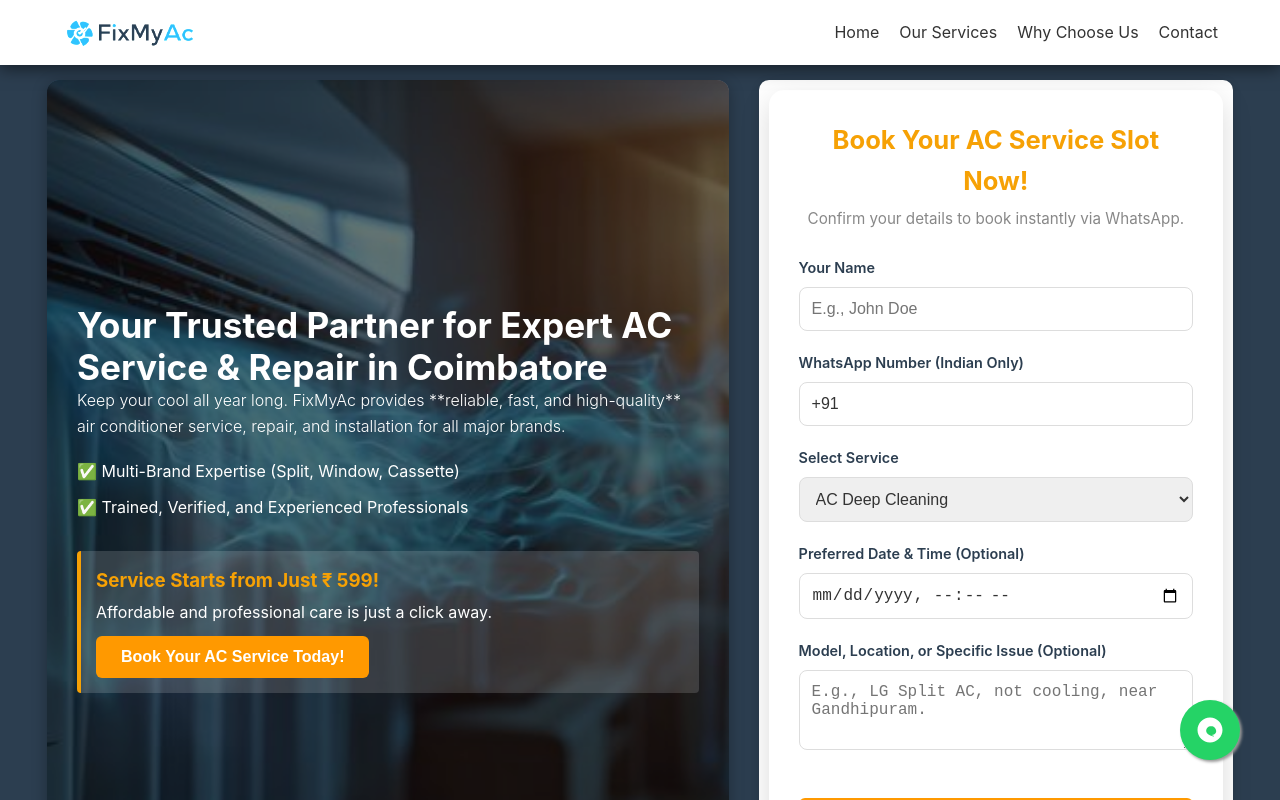
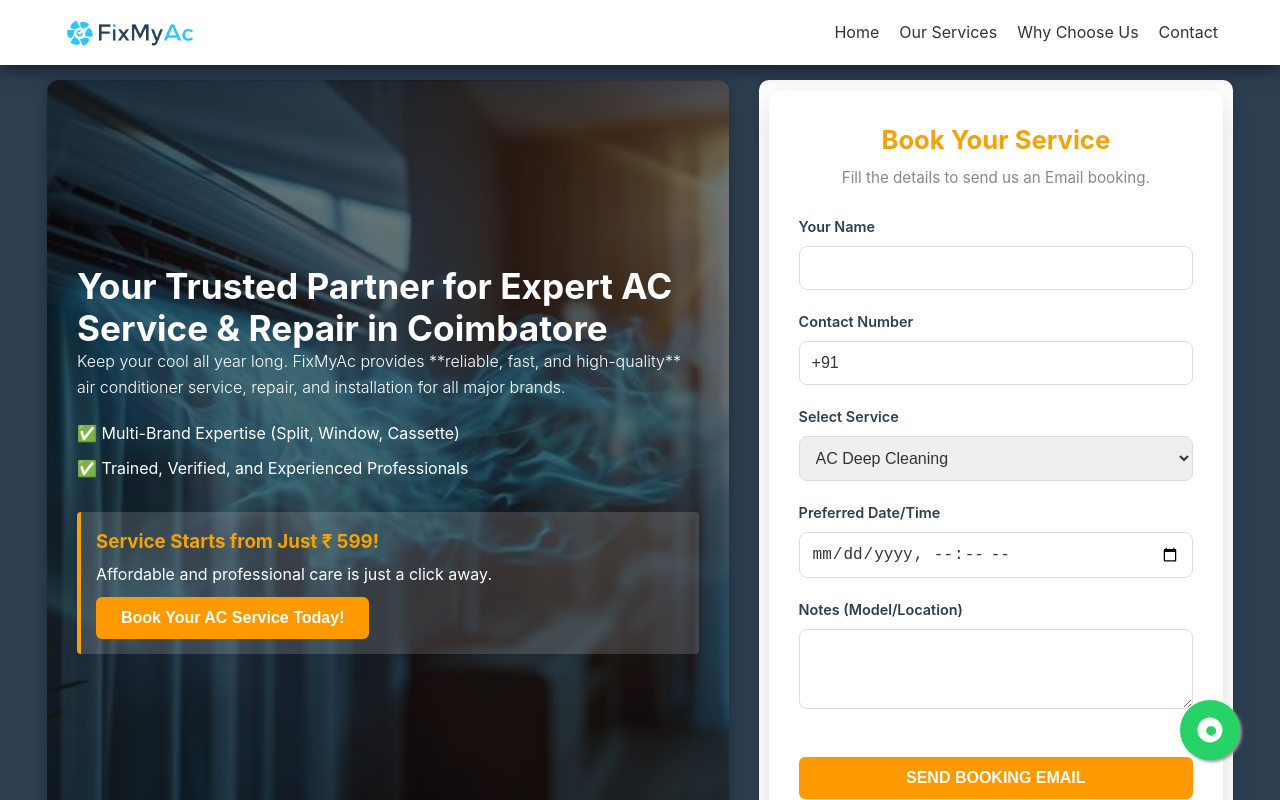
Before and after one commit to radhakrishnan-dev/fixmyac-frontend, a React (Create React App) app: page / in a window 1280 px wide. Shown: the top 800 px of the page. Built offline with nearby package versions, Linux system fonts and the light colour scheme.

Commit message:
Changed booking method from WhatsApp to Email

```diff
--- a/src/components/BookingForm.tsx
+++ b/src/components/BookingForm.tsx
@@ -1,26 +1,23 @@
-// src/components/BookingForm.tsx (UPDATED for +91 Prefix)
+// src/components/BookingForm.tsx (UPDATED for Email)
 import React, { useState, FormEvent } from 'react';
 import './BookingForm.css';
 
-// Define the initial state structure for the form
 interface FormState {
     name: string;
-    whatsapp: string;
+    whatsapp: string; // Keep variable name or change to phone
     service: string;
     dateTime: string;
     issue: string;
 }
 
-// Set the initial whatsapp state to the mandatory '+91' prefix
 const initialFormState: FormState = {
     name: '',
-    whatsapp: '+91', // Start with the fixed prefix
+    whatsapp: '+91',
     service: 'AC Deep Cleaning',
     dateTime: '',
     issue: '',
 };
 
-// Mock list of services for the dropdown
 const serviceOptions = [
     'AC Deep Cleaning',
     'Routine AC Service & Maintenance',
@@ -34,160 +31,75 @@ const BookingForm: React.FC = () => {
 
     const handleChange = (e: React.ChangeEvent<HTMLInputElement | HTMLSelectElement | HTMLTextAreaElement>) => {
         const { name, value } = e.target;
-
-        if (name === 'whatsapp') {
-            // Logic to ensure '+91' is always the prefix and prevent removal
-            let updatedValue = value;
-
-            if (!updatedValue.startsWith('+91')) {
-                // If user somehow deletes '+91', re-add it immediately
-                updatedValue = '+91' + updatedValue.replace(/[^0-9]/g, '');
-
-                // If they backspace over the '1', and the value is '+9', correct it to '+91'
-                if (updatedValue === '+9') {
-                    updatedValue = '+91';
-                }
-            }
-            // Update state with the enforced prefix
-            setFormData(prev => ({ ...prev, [name]: updatedValue }));
-        } else {
-            setFormData(prev => ({ ...prev, [name]: value }));
-        }
-    };
-
-    /**
-     * Cleans the WhatsApp number (removes +91 and any non-digit chars) for use in the message body.
-     * The full number (including +91) is needed for the WhatsApp URL.
-     * @returns {string} Cleaned number for message display.
-     */
-    const cleanWhatsAppNumber = (number: string): string => {
-        // Remove '+91' prefix if present, and remove any non-digit characters.
-        return number.replace(/^\+91/, '').replace(/[^0-9]/g, '');
-    };
-
-
-    const generateWhatsAppMessage = (): string => {
-        // Get the cleaned number for display in the message body
-        const displayedNumber = cleanWhatsAppNumber(formData.whatsapp);
-
-        const preferredDateTime = formData.dateTime.trim() || 'Not specified';
-        const additionalNotes = formData.issue.trim() || 'No additional notes provided.';
-
-        const messageText = `
---- FIXMYAC SERVICE REQUEST ---
-Dear Admin,
-I would like to book an AC service slot.
-
-1. Customer Name: ${formData.name}
-2. Contact (WhatsApp): +91${displayedNumber}
-3. Service Required: ${formData.service}
-4. Preferred Date/Time: ${preferredDateTime}
-5. Additional Notes: ${additionalNotes}
-
-Please confirm the slot and share the technician details. Thank you!
-        `.trim();
-
-        return encodeURIComponent(messageText);
+        setFormData(prev => ({ ...prev, [name]: value }));
     };
 
     const handleSubmit = (e: FormEvent) => {
         e.preventDefault();
 
-        // Validation: Ensure number is more than just '+91' (i.e., has actual digits)
-        if (!formData.name || formData.whatsapp.length <= 3 || !formData.service) {
-            alert("Please fill in your Name, WhatsApp Number (must include 10 digits), and Service Required.");
+        if (!formData.name || formData.whatsapp.length <= 3) {
+            alert("Please fill in your Name and Contact Number.");
             return;
         }
 
-        // Use the full number (including +91) for the WhatsApp URL
-        const businessNumber = '919787207758';
-        const message = generateWhatsAppMessage();
+        // --- EMAIL LOGIC ---
+        const adminEmail = "fixmyaccoimbatore@gmail.com";
+        const subject = encodeURIComponent(`New AC Service Request from ${formData.name}`);
 
-        // Ensure the URL uses only digits for the contact part
-        const whatsappUrl = `https://wa.me/${businessNumber}?text=${message}`;
+        const body = encodeURIComponent(
+`--- FIXMYAC SERVICE REQUEST ---
+Dear Admin,
 
-        window.open(whatsappUrl, '_blank');
+I would like to book an AC service slot.
+
+1. Customer Name: ${formData.name}
+2. Contact Number: ${formData.whatsapp}
+3. Service Required: ${formData.service}
+4. Preferred Date/Time: ${formData.dateTime || 'Not specified'}
+5. Additional Notes: ${formData.issue || 'No additional notes'}
+
+Please confirm the slot. Thank you!`
+        );
+
+        // This opens the user's Mail app (Outlook, Gmail app, etc.)
+        window.location.href = `mailto:${adminEmail}?subject=${subject}&body=${body}`;
     };
 
     return (
         <form className="booking-form" onSubmit={handleSubmit}>
-            <h2 className="form-title">Book Your AC Service Slot Now!</h2>
-            <p className="form-subtitle">Confirm your details to book instantly via WhatsApp.</p>
+            <h2 className="form-title">Book Your Service</h2>
+            <p className="form-subtitle">Fill the details to send us an Email booking.</p>
 
-            {/* Input: Your Name */}
             <div className="form-group">
-                <label htmlFor="name">Your Name</label>
-                <input
-                    type="text"
-                    id="name"
-                    name="name"
-                    value={formData.name}
-                    onChange={handleChange}
-                    placeholder="E.g., John Doe"
-                    required
-                />
+                <label>Your Name</label>
+                <input type="text" name="name" value={formData.name} onChange={handleChange} required />
             </div>
 
-            {/* Input: WhatsApp Number (Fixed to +91) */}
             <div className="form-group">
-                <label htmlFor="whatsapp">WhatsApp Number (Indian Only)</label>
-                <input
-                    type="tel"
-                    id="whatsapp"
-                    name="whatsapp"
-                    value={formData.whatsapp}
-                    onChange={handleChange}
-                    // Updated placeholder for clarity
-                    placeholder="+91XXXXXXXXXX"
-                    required
-                />
+                <label>Contact Number</label>
+                <input type="tel" name="whatsapp" value={formData.whatsapp} onChange={handleChange} required />
             </div>
 
-            {/* Select: Service Required */}
             <div className="form-group">
-                <label htmlFor="service">Select Service</label>
-                <select
-                    id="service"
-                    name="service"
-                    value={formData.service}
-                    onChange={handleChange}
-                    required
-                >
-                    {serviceOptions.map(option => (
-                        <option key={option} value={option}>{option}</option>
-                    ))}
+                <label>Select Service</label>
+                <select name="service" value={formData.service} onChange={handleChange}>
+                    {serviceOptions.map(opt => <option key={opt} value={opt}>{opt}</option>)}
                 </select>
             </div>
 
-            {/* Input: Preferred Date & Time */}
             <div className="form-group">
-                <label htmlFor="dateTime">Preferred Date & Time (Optional)</label>
-                <input
-                    type="datetime-local"
-                    id="dateTime"
-                    name="dateTime"
-                    value={formData.dateTime}
-                    onChange={handleChange}
-                />
+                <label>Preferred Date/Time</label>
+                <input type="datetime-local" name="dateTime" value={formData.dateTime} onChange={handleChange} />
             </div>
 
-            {/* Input: Model, Location, or Specific Issue (Using textarea) */}
             <div className="form-group">
-                <label htmlFor="issue">Model, Location, or Specific Issue (Optional)</label>
-                <textarea
-                    id="issue"
-                    name="issue"
-                    rows={3}
-                    value={formData.issue}
-                    onChange={handleChange}
-                    placeholder="E.g., LG Split AC, not cooling, near Gandhipuram."
-                ></textarea>
+                <label>Notes (Model/Location)</label>
+                <textarea name="issue" rows={3} value={formData.issue} onChange={handleChange}></textarea>
             </div>
 
             <button type="submit" className="btn-primary form-submit-btn">
-                BOOK VIA WHATSAPP & SEND DETAILS
+                SEND BOOKING EMAIL
             </button>
-            <p className="contact-confirmation">We will contact you via WhatsApp for confirmation.</p>
         </form>
     );
 };
```
Also changed, not shown: src/components/Header.css (line endings or trailing spaces).
